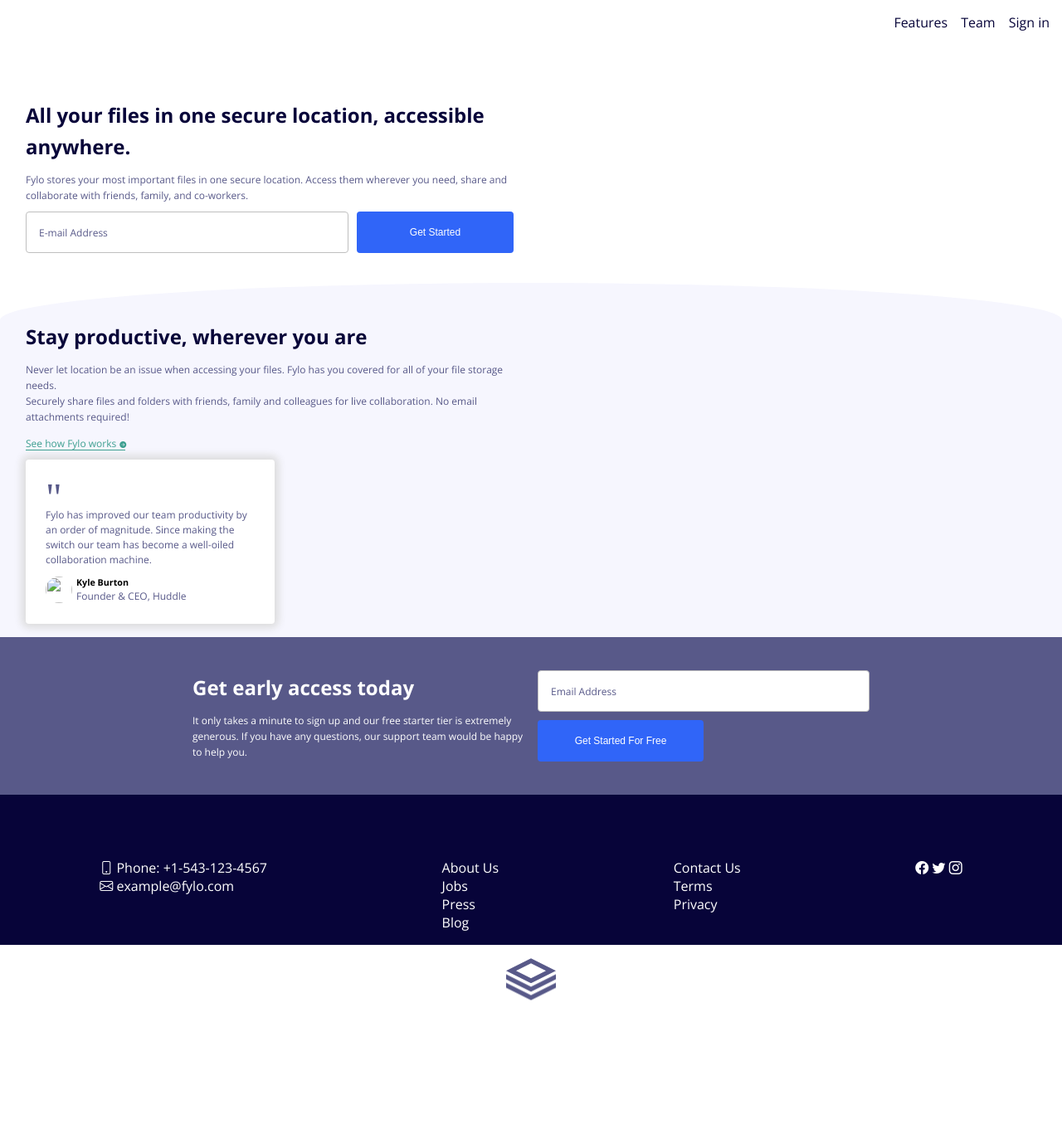
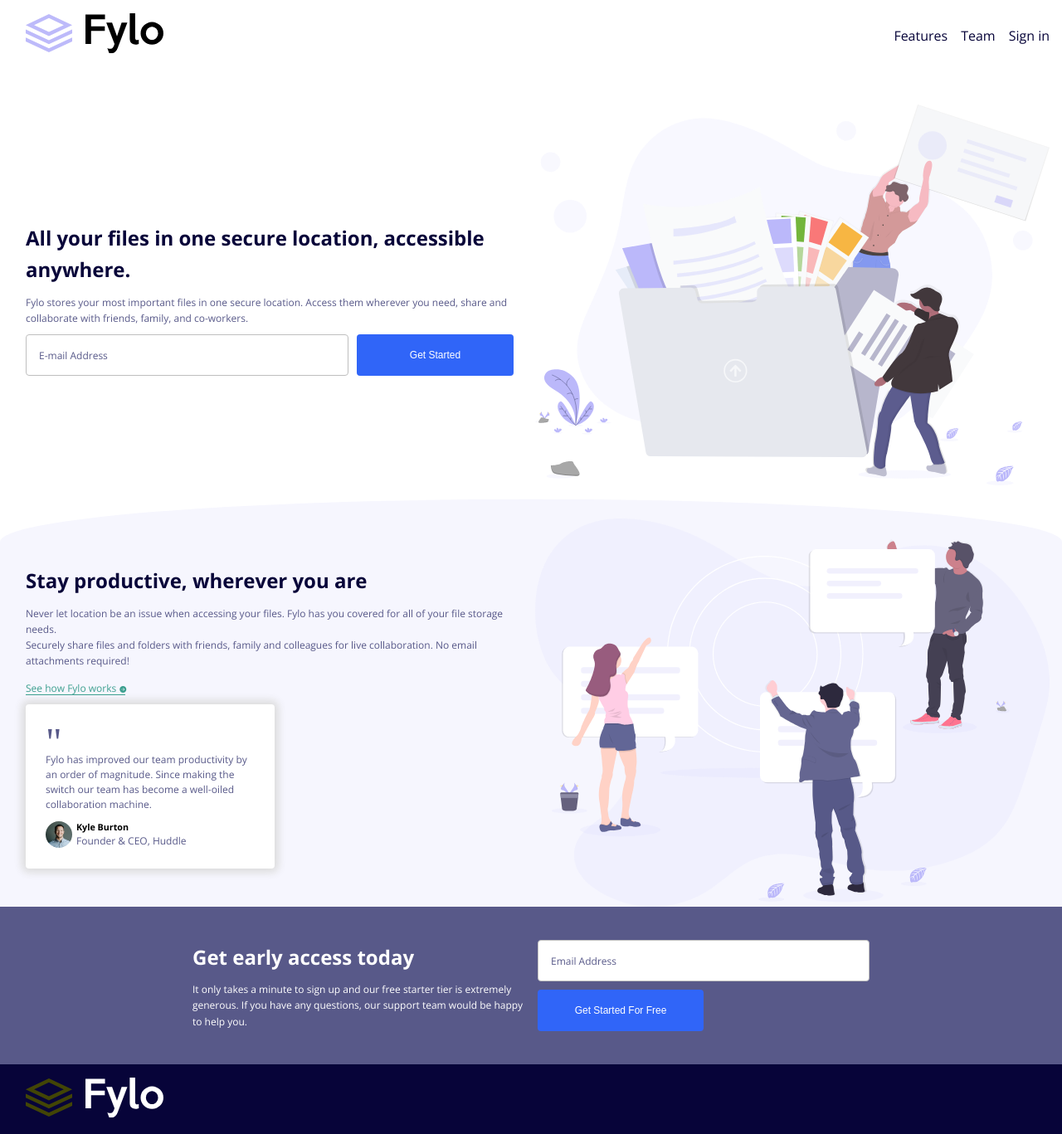
Before and after one commit to aaltatan/Fylo, a plain HTML site: page index.html in a window 1280 px wide. Shown: the top 1367 px of the page at 83% size. Before the commit the page ends 1217 px from the top, so only its background shows below. Drawn offline with nearby package versions, Linux system fonts and the light colour scheme; the site is published under a folder, as on GitHub Pages, so addresses that start at the root find nothing.

Commit message:
Upload is Up2

```diff
--- a/index.html
+++ b/index.html
@@ -22,7 +22,7 @@
     <div class="container">
       <!-- Navbar -->
       <nav class="navbar">
-        <a href="#" class="title"><img src="/images/logo.svg" alt="" /></a>
+        <a href="#" class="title"><img src="images/logo.svg" alt="" /></a>
         <div class="links">
           <ul>
             <li><a href="#">Features</a></li>
@@ -51,7 +51,7 @@
             <button>Get Started</button>
           </form>
         </section>
-        <img src="/images/illustration-1.svg" alt="" />
+        <img src="images/illustration-1.svg" alt="" />
       </div>
       <!-- Landing -->
       <!-- Features -->
@@ -78,7 +78,7 @@
               collaboration machine.
             </p>
             <div class="profile">
-              <img src="/images/avatar-testimonial.jpg" alt="" />
+              <img src="images/avatar-testimonial.jpg" alt="" />
               <div class="name">
                 <h6>Kyle Burton</h6>
                 <p>Founder & CEO, Huddle</p>
@@ -86,7 +86,7 @@
             </div>
           </div>
         </section>
-        <img src="/images/illustration-2.svg" alt="" />
+        <img src="images/illustration-2.svg" alt="" />
       </div>
       <!-- Features -->
     </div>
@@ -117,7 +117,7 @@
     <!-- Footer -->
     <footer>
       <div class="container">
-        <img src="/images/logo.svg" alt="" />
+        <img src="images/logo.svg" alt="" />
         <div class="links">
           <div class="col-1">
             <ul>
```
